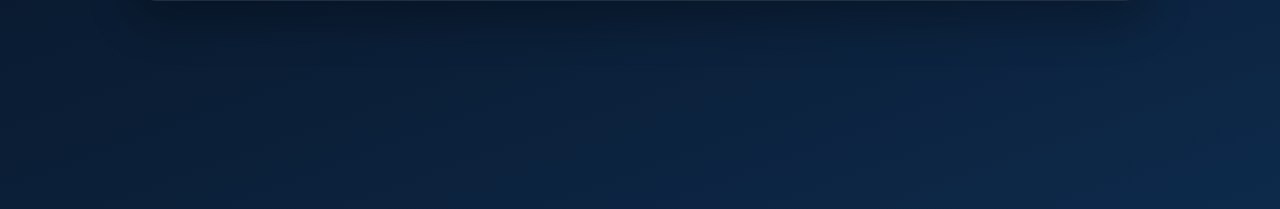
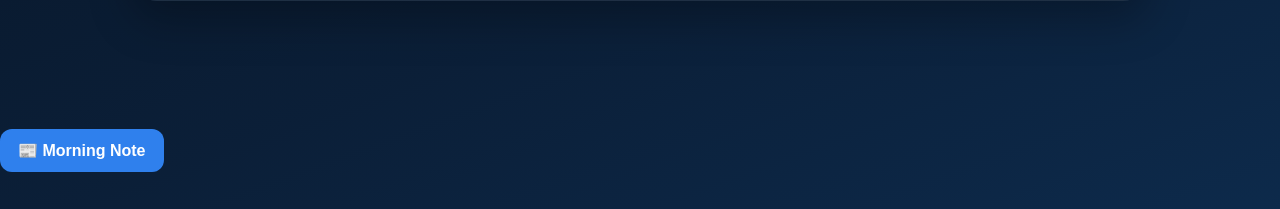
Before and after one commit to ezmieeline-hub/crypto-copilot-ia, a FastAPI app: page / in a window 1280 px wide. Shown: the part 591-800 px from the top of the page. Run offline with FastAPI, Linux system fonts and the light colour scheme.

Commit message:
Update index.html

```diff
--- a/app/templates/index.html
+++ b/app/templates/index.html
@@ -30,3 +30,5 @@
   <section class="card"><div class="row"><h2>📓 Journal de trading</h2><button id="journalBtn" class="secondary">Actualiser</button></div><div id="journalList"></div></section>
   <section class="card"><div class="row"><h2>📊 Tableau de bord</h2><button id="dashboardBtn" class="secondary">Actualiser</button></div><div id="dashboardGrid" class="stats"></div></section>
 </section><p id="message"></p></main><script src="/static/app.js"></script></body></html>
+<button id="morningNoteBtn" class="btn-primary">📰 Morning Note</button>
+<div id="morningNoteResult"></div>
```
